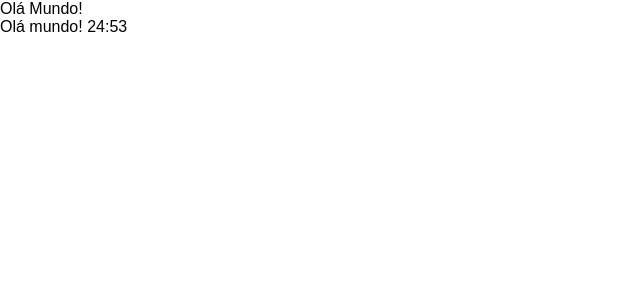
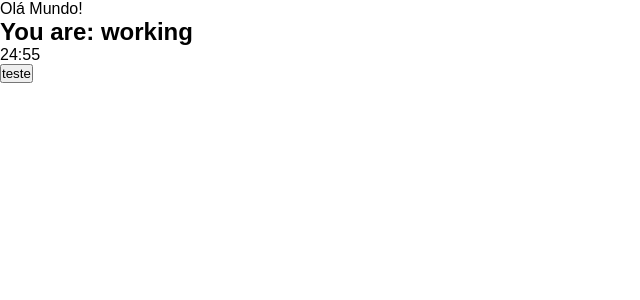
Before and after one commit to RaphaelGMoreira/typescript-pomodoro-react, a React (Create React App) app: page / in a window 1280 px wide. Shown: the top 300 px of the page, without its empty margins (0-640 px from the left). Built offline with nearby package versions, Linux system fonts and the light colour scheme.

Commit message:
Components timer e button

```diff
--- /dev/null
+++ b/src/components/button.tsx
@@ -0,0 +1,15 @@
+import React from 'react';
+
+interface Props {
+  text: string;
+  onClick?: () => void;
+  className?: string;
+}
+
+export function Button(props: Props): JSX.Element {
+  return (
+    <button onClick={props.onClick} className={props.className}>
+      {props.text}
+    </button>
+  );
+}
--- a/src/components/pomodoro-timer.tsx
+++ b/src/components/pomodoro-timer.tsx
@@ -1,6 +1,8 @@
 import React from 'react';
 import { useInterval } from '../hooks/use-interval';
 import { secondsToTime } from '../utils/seconds-to-time';
+import { Button } from './button';
+import { Timer } from './timer';
 
 interface Props {
   defaultPomodoroTime: number;
@@ -13,5 +15,11 @@
     setMainTime(mainTime - 1);
   }, 1000);
 
-  return <div>Olá mundo! {secondsToTime(mainTime)}</div>;
+  return (
+    <div className="pomodoro">
+      <h2>You are: working</h2>
+      <Timer mainTime={mainTime} />
+      <Button text="teste" onClick={() => console.log(1)}></Button>
+    </div>
+  );
 }
--- /dev/null
+++ b/src/components/timer.tsx
@@ -0,0 +1,10 @@
+import { secondsToTime } from '../utils/seconds-to-time';
+
+interface Props {
+  mainTime: number;
+}
+
+export function Timer(props: Props): JSX.Element {
+  // eslint-disable-next-line
+  return <div className="timer">{secondsToTime(props.mainTime)}</div>;
+}
```
